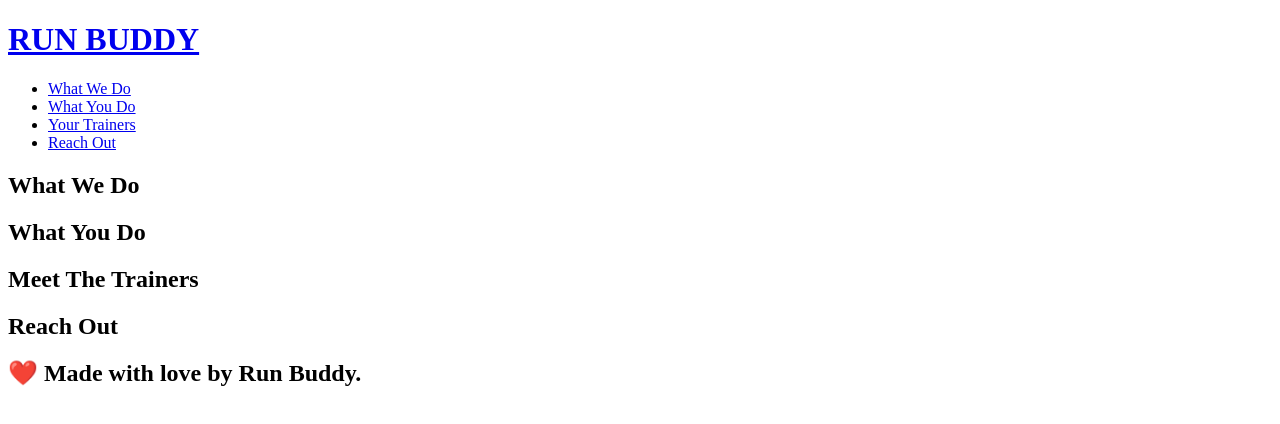
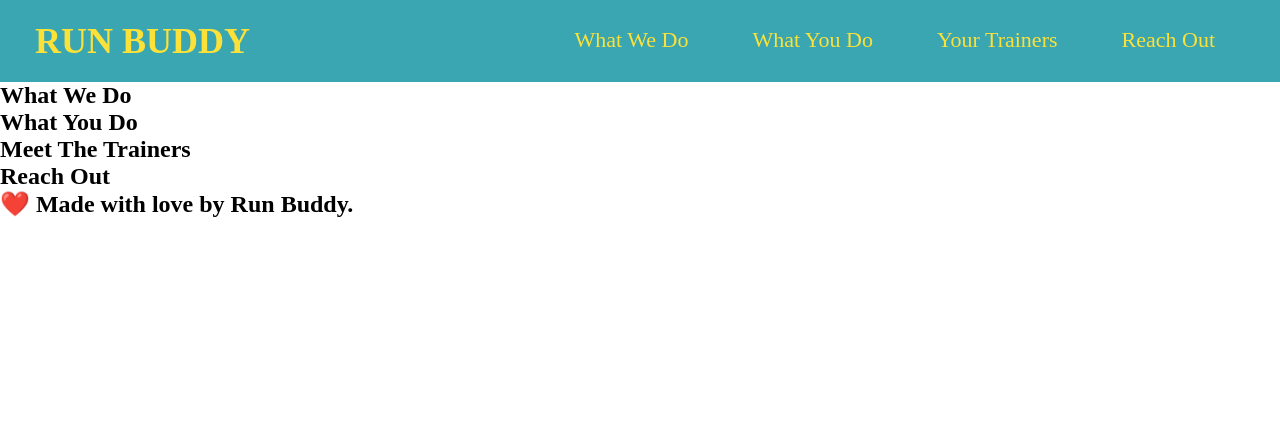
Before and after one commit to Dan-Lopez-1996/run-buddy, a plain HTML site: page index.html in a window 1280 px wide. Drawn offline with Linux system fonts and the light colour scheme.

Commit message:
Finish header

```diff
--- /dev/null
+++ b/assets/CSS/style.css
@@ -0,0 +1,28 @@
+*     {
+  margin: 0;
+  padding: 0;
+}body {
+  color: #39a6b2
+  font-family: Arial, Helvetica, sans-serif;
+}header {
+  padding: 20px 35px;
+  background-color: #39a6b2;
+}header h1 {
+  font-weight: bold;
+  font-size: 36px;
+  color: #fce138;
+  margin: 0;
+  display: inline;
+}header a {
+  text-decoration: none;
+  color: #fce138;
+}header nav {
+  float: right;
+  margin: 7px 0;
+}header nav ul li {
+  display: inline;
+}header nav ul li a {
+  margin: 0 30px;
+  font-weight: lighter;
+  font-size: 22px;
+}
--- a/index.html
+++ b/index.html
@@ -4,9 +4,11 @@
         <meta charset="UTF-8">
     <meta http-equiv="X-UA-Compatible" content="IE=edge">
     <meta name="viewport" content="width=device-width, initial-scale=1.0">
+    <link rel="stylesheet" href="./assets/CSS/style.css" />
+    <title>Run Buddy</title>
 
-        <title>Run Buddy</title>
     </head>
+
     <body>
 
     <!-- navigation -->
@@ -36,9 +38,6 @@
         </nav>
     </header>
 
-        <!-- hero/jumbotron -->
-    <section>
-    </section>
 
 <!-- "what we do" section -->
 <section>
@@ -60,7 +59,7 @@
     <h2>Reach Out</h2>
 </section>
 
-<!-- footer -->
+    <!-- footer -->
 <footer>
     <h2>❤️ Made with love by Run Buddy.</h2>
 </footer>
```
